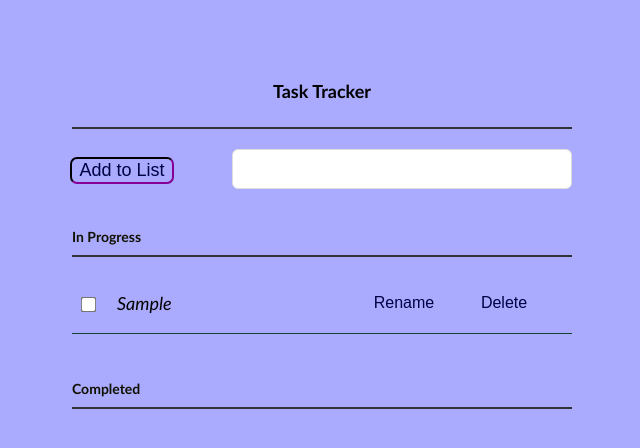
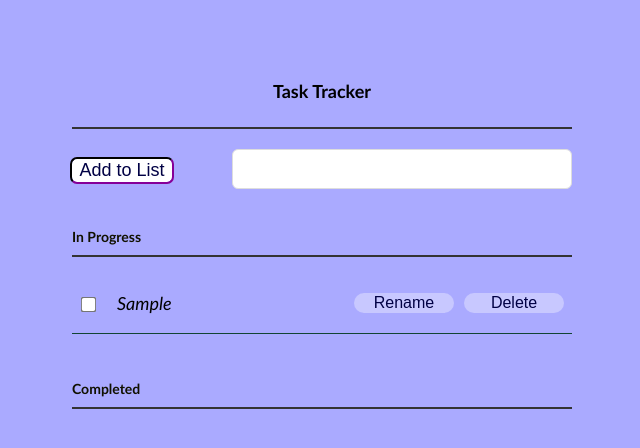
Before and after one commit to chaseofthejungle/js-task-tracker, a plain HTML site: page index.html in a window 1280 px wide. Both pictures are taken after typing "Sample" into the empty fields and a click on the button "Add to List". Shown: the whole page, without its empty margins (318-958 px from the left). Drawn offline with Linux system fonts and the light colour scheme.

Commit message:
Update style.css
1) Modified coloring for all 3 buttons. 2) Added (small) right margin for rename button. 3) Added border radius for rename/delete buttons. 4) Made completed task strikeout a lighter shade of green.

```diff
--- a/style.css
+++ b/style.css
@@ -15,7 +15,7 @@ body {
 
 #completed-tasks label {
     text-decoration: line-through;
-    color: #1C3;
+    color: rgb(0, 200, 200);
 }
 
 #incomplete-tasks label {
@@ -29,6 +29,16 @@ body {
     outline-style: inset;
     border-radius: 5px;
     outline-color: rgb(60, 0, 68);
+    background: rgb(255, 255, 255);
+}
+
+.rename, .delete {
+    background: rgb(200, 200, 255);
+    border-radius: 20px;
+}
+
+.rename {
+    margin-right: 10px;
 }
 
 /* Element Layouts */
```
